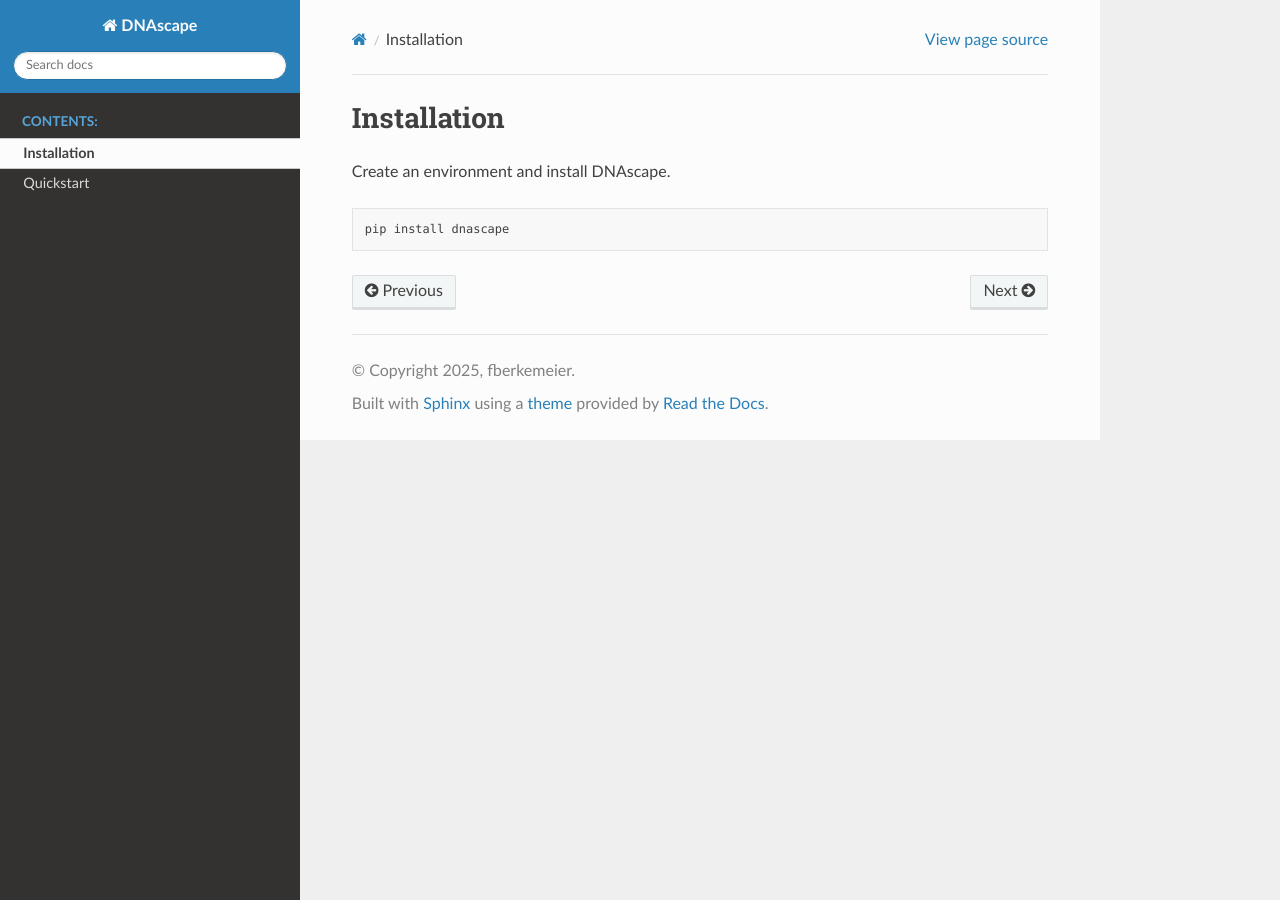
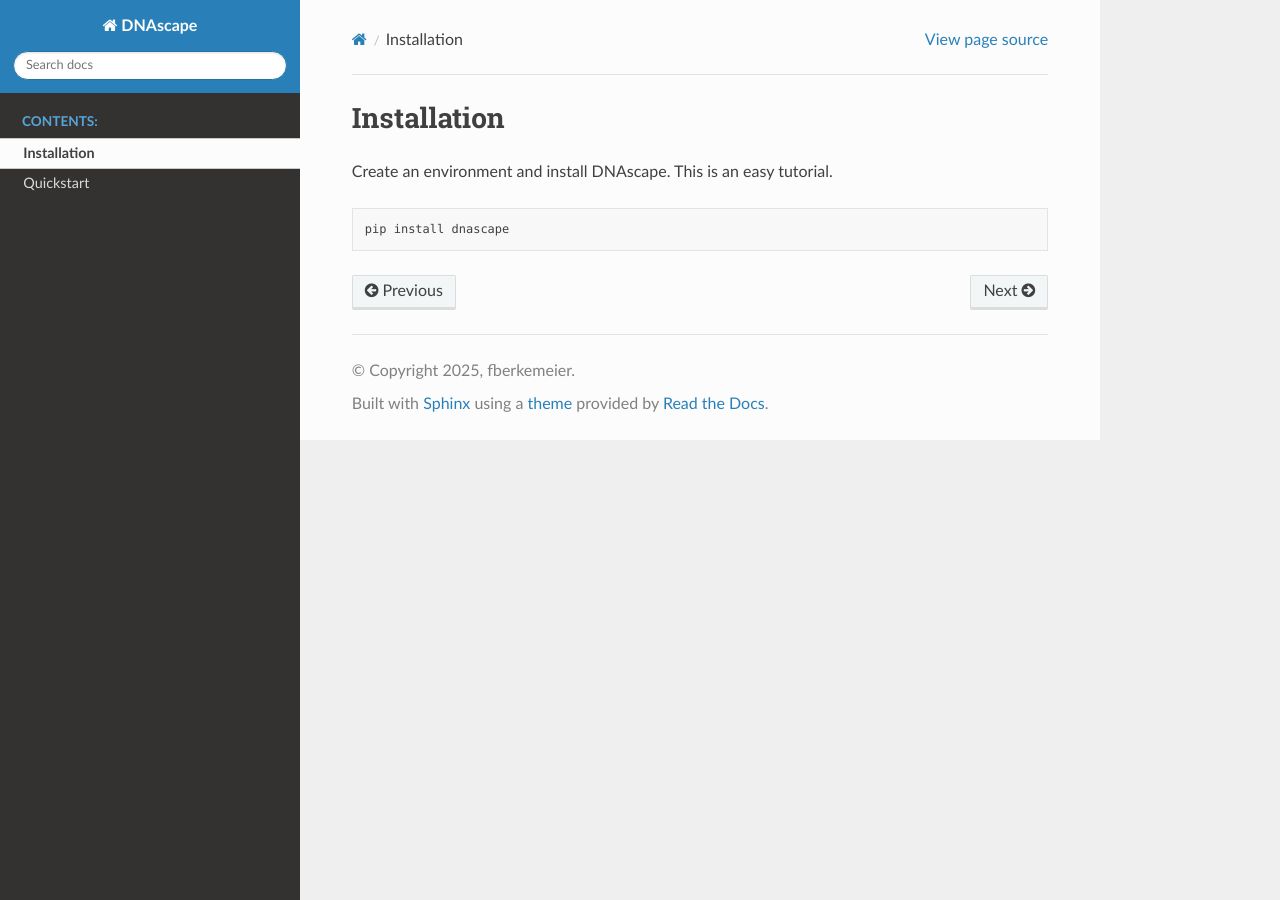
Before and after one commit to fberkemeier/DNAscape, a Sphinx documentation site: the page built from docs/source/installation.rst, in a window 1280 px wide. Built offline with Sphinx 7.4.7 and the Read the Docs theme 3.1.0, drawn with Linux system fonts in a browser that asks for light colours.

Commit message:
Local state

```diff
--- a/docs/source/installation.rst
+++ b/docs/source/installation.rst
@@ -1,7 +1,7 @@
 Installation
 ============
 
-Create an environment and install DNAscape.
+Create an environment and install DNAscape. This is an easy tutorial.
 
 .. code-block:: bash
 
```
